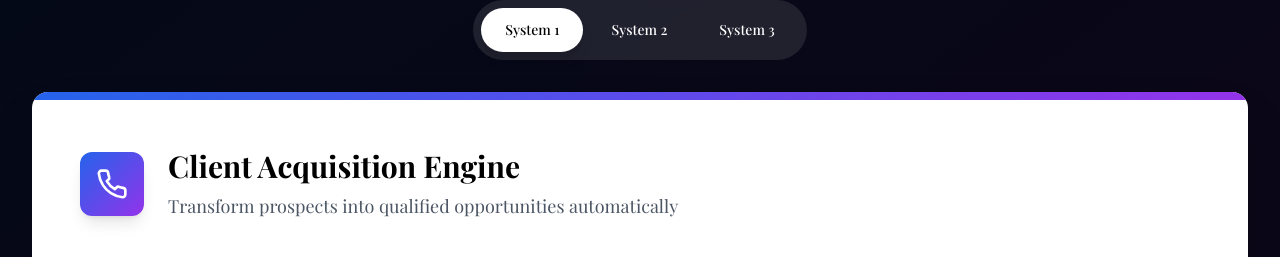
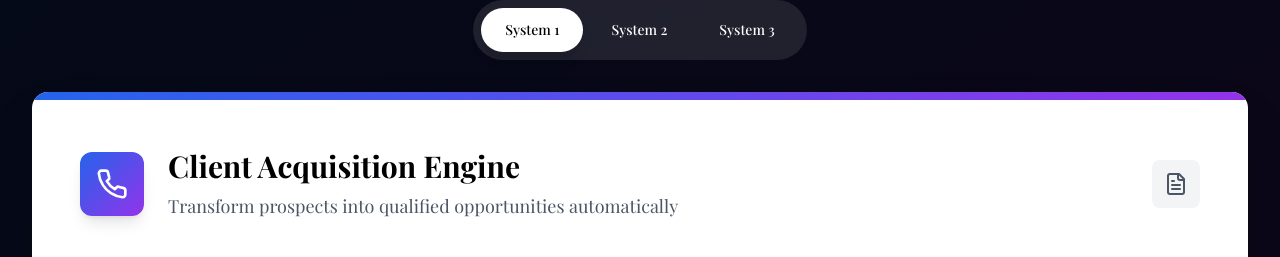
Before and after one commit to bolaServico/Servicobola, a React (Vite) app: page / in a window 1280 px wide. Shown: the part 852-1109 px from the top of the page. Built offline with nearby package versions, Linux system fonts and the light colour scheme.

Commit message:
Add PDF download icons to system cards

```diff
--- a/src/components/SystemsCarousel.tsx
+++ b/src/components/SystemsCarousel.tsx
@@ -1,5 +1,5 @@
 import React, { useState, useEffect } from 'react';
-import { Phone, Settings, Users, ArrowRight, ChevronLeft, ChevronRight } from 'lucide-react';
+import { Phone, Settings, Users, ArrowRight, ChevronLeft, ChevronRight, FileText } from 'lucide-react';
 
 interface SystemsCarouselProps {
   onBookingClick: () => void;
@@ -211,6 +211,17 @@ const SystemsCarousel: React.FC<SystemsCarouselProps> = ({ onBookingClick, isDar
                     {currentSystem.subtitle}
                   </p>
                 </div>
+                <div className="ml-auto">
+                  <a
+                    href={`/pdfs/${currentSystem.title.toLowerCase().replace(/\s+/g, '-')}.pdf`}
+                    target="_blank"
+                    rel="noopener noreferrer"
+                    className="inline-flex items-center justify-center w-12 h-12 bg-gray-100 hover:bg-gray-200 rounded-lg transition-all duration-300 group"
+                    title={`Download ${currentSystem.title} PDF`}
+                  >
+                    <FileText className="w-6 h-6 text-gray-600 group-hover:text-gray-800 group-hover:scale-110 transition-all duration-300" />
+                  </a>
+                </div>
               </div>
 
               {/* Content Grid */}
```
